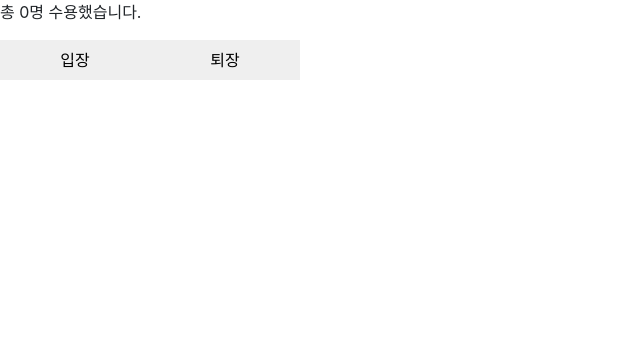
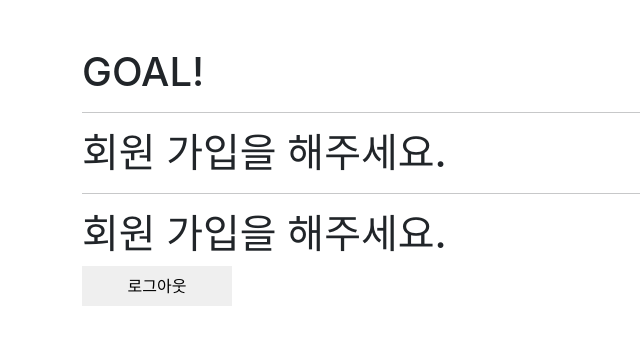
Before and after one commit to MoonNight285/java505_react_test3, a React (Create React App) app: page / in a window 1280 px wide. Shown: the top 344 px of the page, without its empty margins (0-640 px from the left). Built offline with nearby package versions, Linux system fonts and the light colour scheme.

Commit message:
조건부 랜더링 예제

```diff
--- /dev/null
+++ b/src/App6.jsx
@@ -0,0 +1,18 @@
+import React from "react";
+import Goal from "./folder3/Goal";
+import Greeting from "./folder3/Greeting";
+import LoginControl from "./folder3/LoginControl";
+
+function App6() {
+    return (
+        <div className={"container mt-5"}>
+            <Goal isGoal={true}/>
+            <hr />
+            <Greeting isLoggedIn={false} />
+            <hr />
+            <LoginControl />
+        </div>
+    );
+}
+
+export default App6;
--- /dev/null
+++ b/src/folder3/Goal.jsx
@@ -0,0 +1,21 @@
+import React from "react";
+import MadeGoal from "./MadeGoal";
+import MissedGoal from "./MissedGoal";
+
+// 조건부 랜더링 : 어떠한 조건에 따라서 화면에 표시할 랜더링이 달라는지는 것
+// if문 사용 시 render() 함수가 동작되는 return 부분에서 조건문을 사용하는 것이 아니라 return 밖에서
+// 조건문을 사용하고 return 안에서는 삼항 연산자를 사용함
+// 자바스크립트의 true/false
+// true : 논리형 true, 빈 object 타입 {}, 빈 배열 [], 0이 아닌 숫자, 빈 문자열이 아닌 문자열
+// false : 논리형 false, 숫자 0, 0.0, 빈 문자열(''/""/``), null, undefined, NaN(Not a Number)
+function Goal(props) {
+    const isGoal = props.isGoal;
+
+    if (isGoal) {
+        return <MadeGoal />
+    }
+
+    return <MissedGoal />
+}
+
+export default Goal;
--- /dev/null
+++ b/src/folder3/Greeting.jsx
@@ -0,0 +1,21 @@
+import React from "react";
+
+function Greeting(props) {
+    const isLoggedIn = props.isLogginedIn;
+
+    if (isLoggedIn) {
+        return <UserGreeting />;
+    }
+
+    return <GuestGreeting />;
+}
+
+function UserGreeting(props) {
+    return <h1>다시 오셨군요.</h1>
+}
+
+function GuestGreeting(props) {
+    return <h1>회원 가입을 해주세요.</h1>
+}
+
+export default Greeting;
--- /dev/null
+++ b/src/folder3/LoginControl.jsx
@@ -0,0 +1,47 @@
+import React, {useState} from "react";
+import Greeting from "./Greeting";
+
+function LoginButton(props) {
+    return (
+        <button onClick={props.onClick}>로그인</button>
+    );
+}
+
+function LogoutButton(props) {
+    return (
+        <button onClick={props.onClick}>로그아웃</button>
+    );
+}
+
+function LoginControl() {
+    const [isLoggedIn, setIsLoggedIn] = useState(false);
+
+    const handleLoginClick = () => {
+        setIsLoggedIn(true);
+    };
+
+    const handleLogoutClick = () => {
+        setIsLoggedIn(false);
+    }
+
+    // 엘리먼트 변수 : 자바스크립트 변수에 리엑트 컴포넌트를 저장한 것
+    // 조건부 랜더링을 사용하기 위해서 자바스크립트 변수 button에 리엑트 컴포넌트를 저장
+    let button;
+
+    // state의 상태에 따라서 엘리먼트 변수에 저장될 리엑트 컴포넌트를 변경
+    if (isLoggedIn) {
+        button = <LoginButton onClick={handleLogoutClick} />;
+    } else {
+        button = <LogoutButton onClick={handleLoginClick} />;
+    }
+
+    return (
+        <div>
+            <Greeting isLogginedIn={isLoggedIn} />
+            {/* 엘리먼트 변수에 저장된 리엑트 컴포넌트가 출력된다.*/}
+            {button}
+        </div>
+    );
+}
+
+export default LoginControl;
--- /dev/null
+++ b/src/folder3/MadeGoal.jsx
@@ -0,0 +1,7 @@
+import React from "react";
+
+function MadeGoal() {
+    return <h1>GOAL!</h1>
+}
+
+export default MadeGoal;
--- /dev/null
+++ b/src/folder3/MissedGoal.jsx
@@ -0,0 +1,7 @@
+import React from "react";
+
+function MissedGoal() {
+    return <h1>MissedGoal!</h1>
+}
+
+export default MissedGoal;
--- a/src/index.js
+++ b/src/index.js
@@ -7,6 +7,7 @@ import App2 from "./App2";
 import App3 from "./App3";
 import App5 from "./App5";
 import CloneApp from "./clone/CloneApp";
+import App6 from "./App6";
 
 const root = ReactDOM.createRoot(document.getElementById('root'));
 root.render(
@@ -18,7 +19,8 @@ root.render(
         {/*<App2 />*/}
         {/*<App3 />*/}
         {/*<CloneApp />*/}
-        <App5 />
+        {/*<App5 />*/}
+        <App6 />
     </React.StrictMode>
 );
 
```
